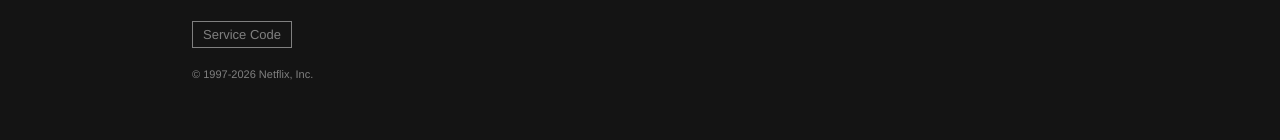
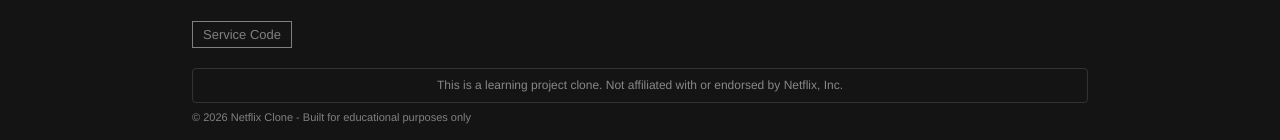
Before and after one commit to Mehari-W/Netflix, a React (Vite) app: page / in a window 1280 px wide. Shown: the part 1370-1510 px from the top of the page. Before the commit the page ends 1470 px from the top, so only its background shows below. Built offline with nearby package versions, Linux system fonts and the light colour scheme; no server answers.

Commit message:
fix: add disclaimer and rename title to reduce phishing flag
- Change page title to 'Netflix Clone - Learning Project'
- Update meta description to clarify it's a learning project
- Add visible disclaimer banner in footer
- Update copyright text to 'Built for educational purposes only'

```diff
--- a/index.html
+++ b/index.html
@@ -4,11 +4,11 @@
     <meta charset="UTF-8" />
     <link rel="icon" type="image/svg+xml" href="/favicon.ico" />
     <meta name="viewport" content="width=device-width, initial-scale=1.0" />
-    <meta name="description" content="Netflix Clone - Watch TV Shows, Movies & more" />
+    <meta name="description" content="Netflix Clone - A learning project built with React. Not affiliated with Netflix, Inc." />
     <meta name="theme-color" content="#141414" />
     <link rel="preconnect" href="https://api.themoviedb.org" />
     <link rel="preconnect" href="https://image.tmdb.org" />
-    <title>Netflix</title>
+    <title>Netflix Clone - Learning Project</title>
     <style>
       @keyframes spin {
         to { transform: rotate(360deg); }
--- a/src/components/Footer/Footer.jsx
+++ b/src/components/Footer/Footer.jsx
@@ -52,8 +52,12 @@ const Footer = () => {
           <p>Service Code</p>
         </div>
 
+        <div className={styles.disclaimer}>
+          This is a learning project clone. Not affiliated with or endorsed by Netflix, Inc.
+        </div>
+
         <div className={styles.copy_write}>
-          &copy; 1997-2026 Netflix, Inc.
+          &copy; 2026 Netflix Clone - Built for educational purposes only
         </div>
 
       </div>
--- a/src/components/Footer/Footer.module.css
+++ b/src/components/Footer/Footer.module.css
@@ -77,6 +77,17 @@
   font-size: 11px;
 }
 
+.disclaimer {
+  font-size: 12px;
+  color: #888;
+  margin-bottom: 8px;
+  padding: 8px 12px;
+  border: 1px solid #333;
+  border-radius: 4px;
+  text-align: center;
+  line-height: 1.4;
+}
+
 /* Mobile Responsiveness: Break down to 2 columns on small screens */
 @media screen and (max-width: 768px) {
   .footer_data {
```
